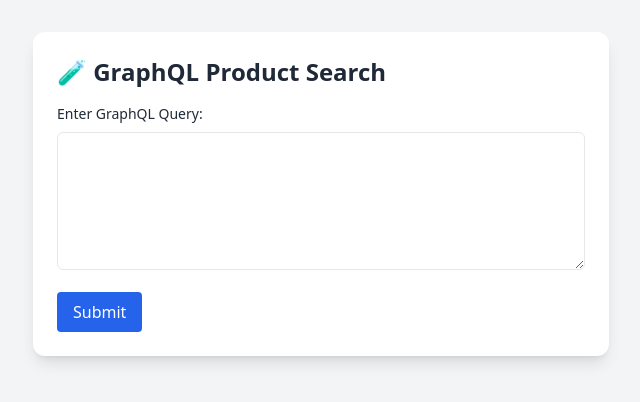
After one commit to LOCOtac/cyber-scavenger-hunt, a Flask app: page /graphql-search in a window 1280 px wide. The commit adds this page. Shown: the top 402 px of the page, without its empty margins (319-959 px from the left). Run offline with Flask 3, Linux system fonts and the light colour scheme; some libraries are stand-ins or nearby versions.

Commit message:
add graphql

```diff
--- a/app.py
+++ b/app.py
@@ -568,6 +568,43 @@
 def ai_encrypted():
     return render_template("ai_encrypted.html")
 
+@app.route("/graphql-search", methods=["GET", "POST"])
+def graphql_search():
+    result = None
+    query = ""
+    if request.method == "POST":
+        query = request.form.get("query", "")
+
+        # Normalize input
+        lower_query = query.lower()
+
+        # Basic parser logic
+        if "secretflag" in lower_query and "user" in lower_query:
+            result = {
+                "data": {
+                    "user": {
+                        "name": "admin",
+                        "secretFlag": "FLAG-GRAPHQLPWNED"
+                    }
+                }
+            }
+        elif "product" in lower_query:
+            result = {
+                "data": {
+                    "product": {
+                        "name": "Broken Cup",
+                        "price": "$2"
+                    }
+                }
+            }
+        else:
+            result = {
+                "error": "Invalid or unsupported query."
+            }
+
+    return render_template("graphql_search.html", result=result, query=query)
+
+
 
 if __name__ == "__main__":
     port = int(os.environ.get("PORT", 5000))
--- a/templates/auth_login.html
+++ b/templates/auth_login.html
@@ -17,6 +17,7 @@
     {% endif %}
 
     <form method="POST" class="space-y-4">
+
       <div>
         <label for="username" class="block text-sm font-medium">Username</label>
         <input type="text" name="username" id="username" required
--- /dev/null
+++ b/templates/graphql_search.html
@@ -0,0 +1,26 @@
+<!-- templates/graphql_search.html -->
+<!DOCTYPE html>
+<html lang="en">
+<head>
+    <meta charset="UTF-8">
+    <title>GraphQL Product Search</title>
+    <script src="https://cdn.tailwindcss.com"></script>
+</head>
+<body class="bg-gray-100 text-gray-800 p-8">
+    <div class="max-w-xl mx-auto bg-white p-6 rounded-xl shadow-lg">
+        <h1 class="text-2xl font-bold mb-4">🧪 GraphQL Product Search</h1>
+        <form method="POST">
+            <label class="block mb-2 text-sm font-medium">Enter GraphQL Query:</label>
+            <textarea name="query" rows="6" class="w-full border p-2 rounded-md text-sm font-mono" required>{{ query }}</textarea>
+            <button type="submit" class="mt-4 bg-blue-600 text-white px-4 py-2 rounded hover:bg-blue-700">Submit</button>
+        </form>
+
+        {% if result %}
+            <div class="mt-6">
+                <h2 class="font-semibold text-lg mb-2">Response:</h2>
+                <pre class="bg-gray-100 p-4 border rounded text-sm">{{ result | tojson(indent=2) }}</pre>
+            </div>
+        {% endif %}
+    </div>
+</body>
+</html>
```
